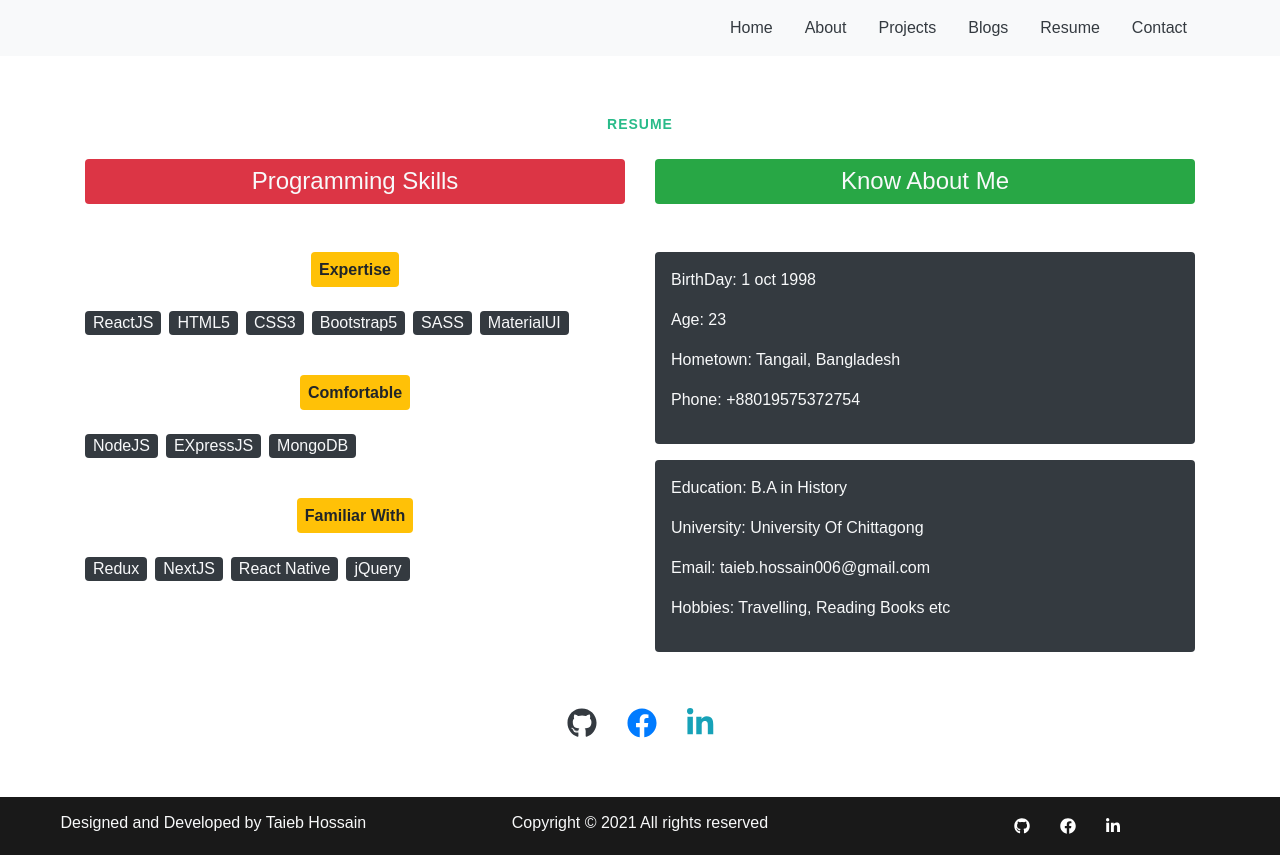
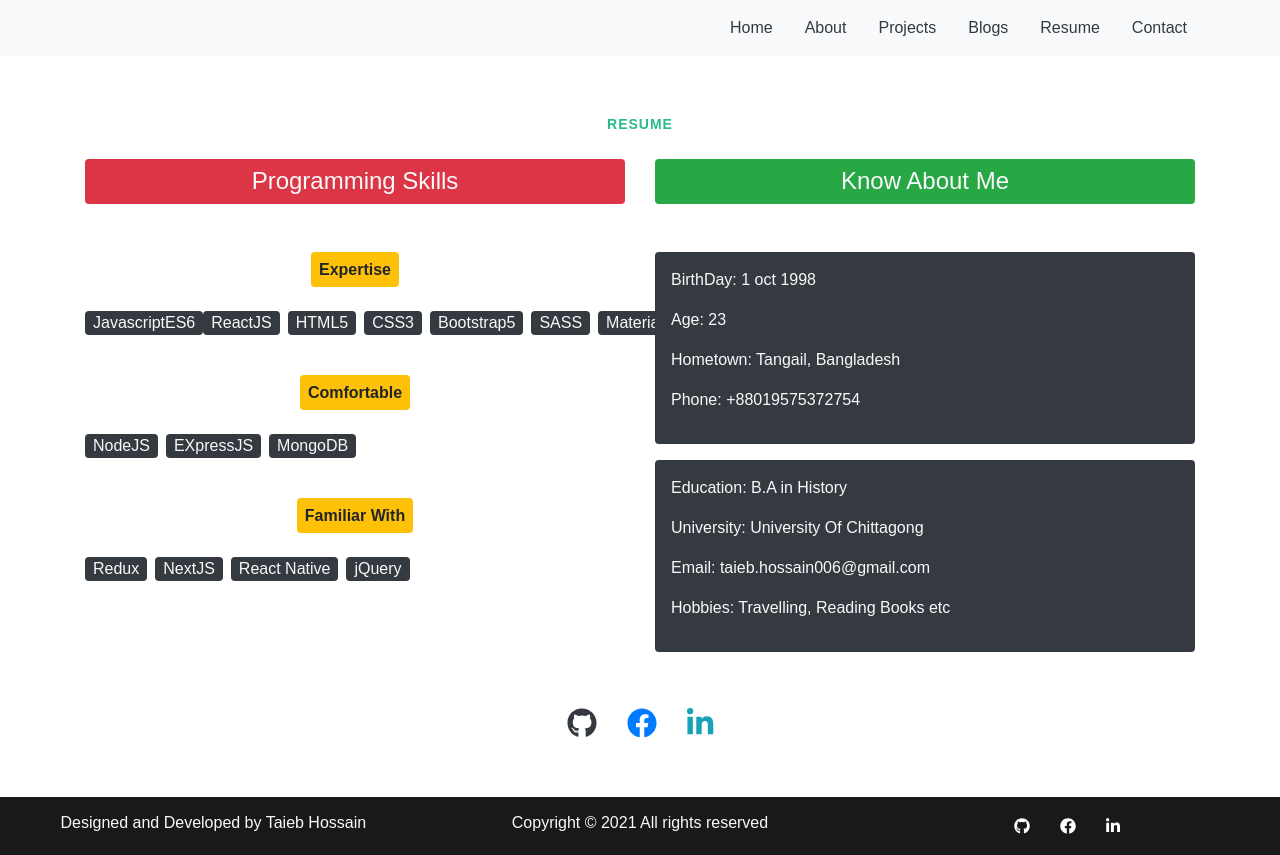
Before and after one commit to hossain909/my-portfolio, a React (Create React App) app: page /resume in a window 1280 px wide. Built offline with nearby package versions, Linux system fonts and the light colour scheme.

Commit message:
All Done

```diff
--- a/src/components/Resume/Resume.js
+++ b/src/components/Resume/Resume.js
@@ -13,6 +13,7 @@ const Resume = () => {
             <div>
               <h6 className="bg-warning d-inline-block font-weight-bold rounded p-2 mb-4 ">Expertise</h6>
               <div className="d-flex">
+                <p className="bg-dark text-light rounded px-2">JavascriptES6</p>
                 <p className="bg-dark text-light rounded px-2">ReactJS</p>
                 <p className="bg-dark text-light ml-2 rounded px-2">HTML5</p>
                 <p className="bg-dark text-light ml-2 rounded px-2">CSS3</p>
```
